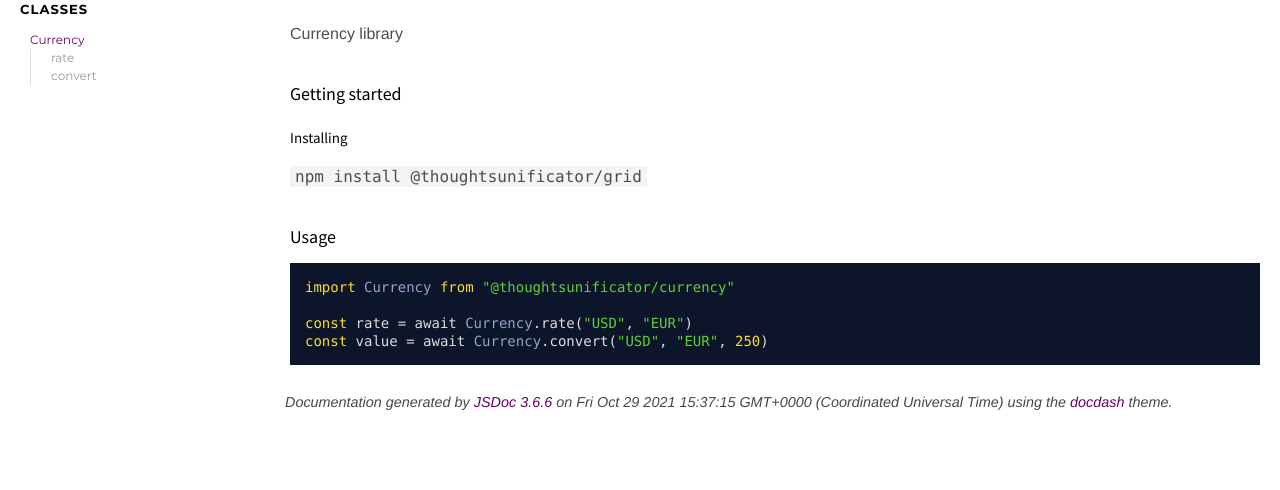
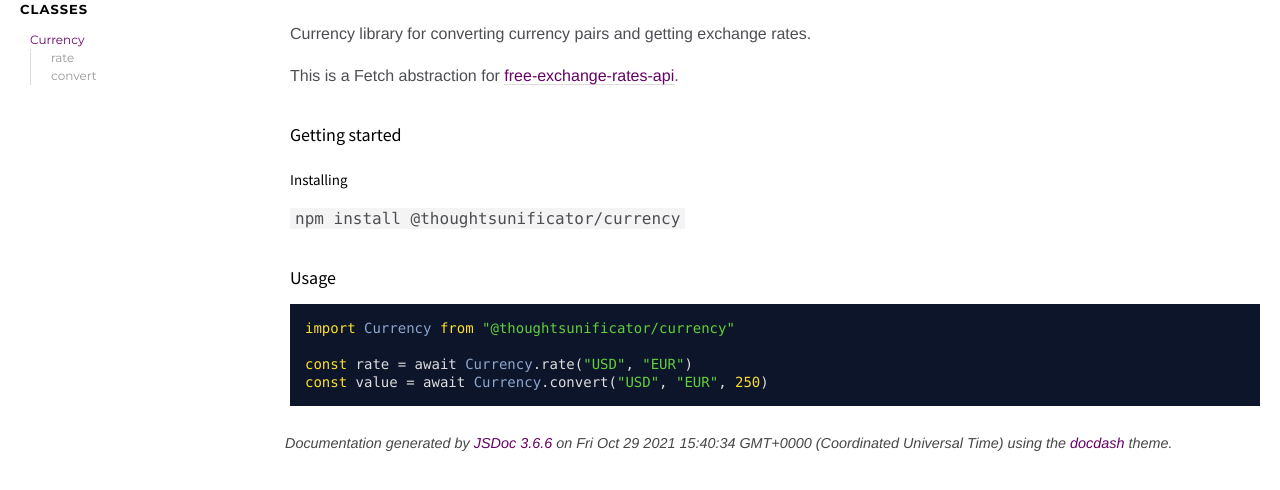
Before and after one commit to thoughtsunificator/currency, a plain HTML site: page index.html in a window 1280 px wide. Shown: the part 94-584 px from the top of the page. Drawn offline with Linux system fonts and the light colour scheme.

Commit message:
Update gh-pages to output generated at c9e5f66

```diff
--- a/index.html
+++ b/index.html
@@ -60,10 +60,11 @@
 
     <section class="readme usertext">
         <article><h1 id="currency">currency</h1>
-<p>Currency library</p>
+<p>Currency library for converting currency pairs and getting exchange rates.</p>
+<p>This is a Fetch abstraction for <a href="https://github.com/thoughtsunificator/free-exchange-rates-api">free-exchange-rates-api</a>.</p>
 <h2 id="getting-started">Getting started</h2>
 <h3 id="installing">Installing</h3>
-<p><code>npm install @thoughtsunificator/grid</code></p>
+<p><code>npm install @thoughtsunificator/currency</code></p>
 <h2 id="usage">Usage</h2>
 <pre class="prettyprint source lang-javascript"><code>import Currency from &quot;@thoughtsunificator/currency&quot;
 
@@ -85,7 +86,7 @@ const value = await Currency.convert(&quot;USD&quot;, &quot;EUR&quot;, 250)
 <br class="clear">
 
 <footer>
-    Documentation generated by <a href="https://github.com/jsdoc3/jsdoc">JSDoc 3.6.6</a> on Fri Oct 29 2021 15:37:15 GMT+0000 (Coordinated Universal Time) using the <a href="https://github.com/clenemt/docdash">docdash</a> theme.
+    Documentation generated by <a href="https://github.com/jsdoc3/jsdoc">JSDoc 3.6.6</a> on Fri Oct 29 2021 15:40:34 GMT+0000 (Coordinated Universal Time) using the <a href="https://github.com/clenemt/docdash">docdash</a> theme.
 </footer>
 
 <script>prettyPrint();</script>
```
Also changed, not shown: Currency.html (+1 -1 lines), index.js.html (+1 -1 lines).
